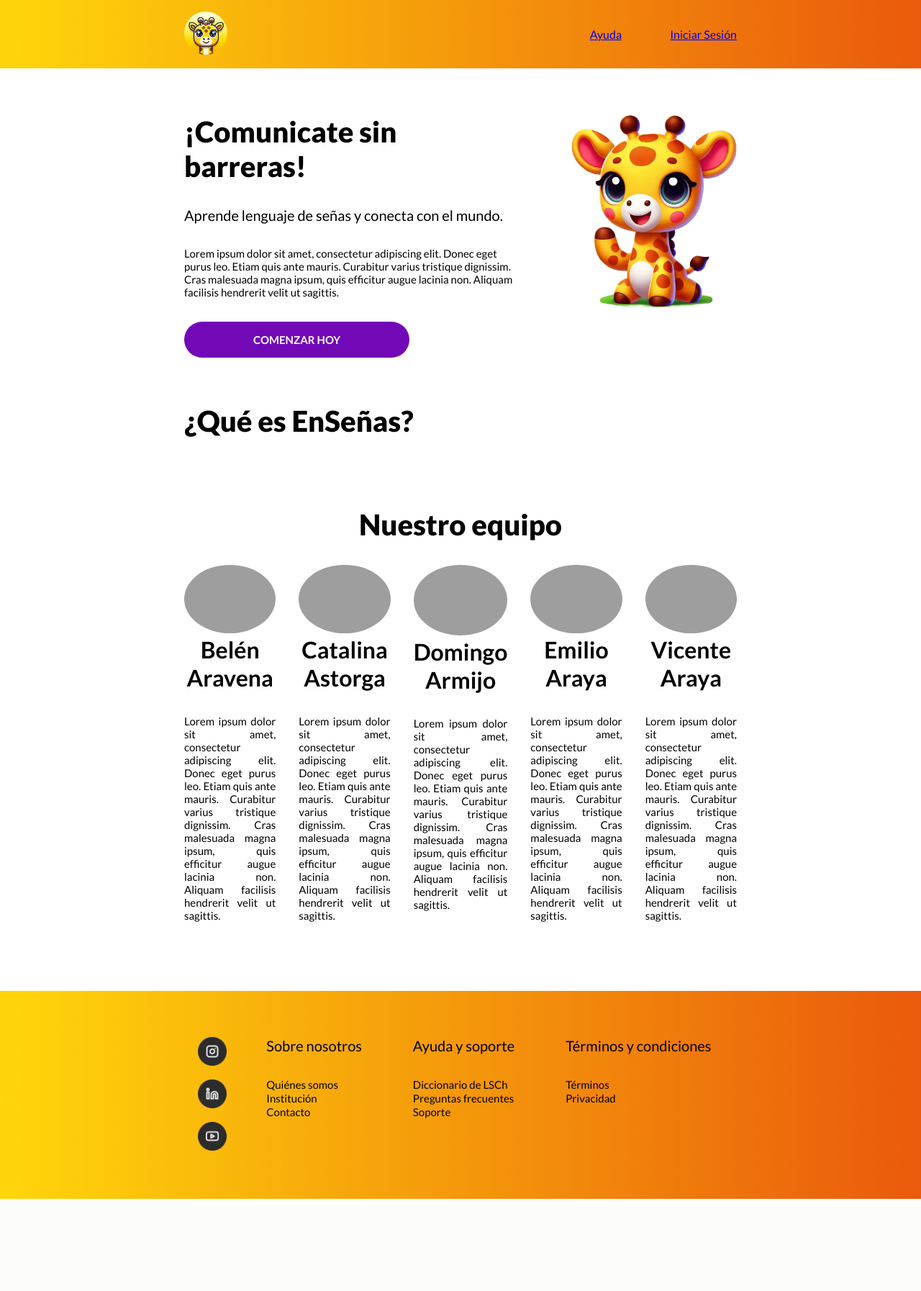
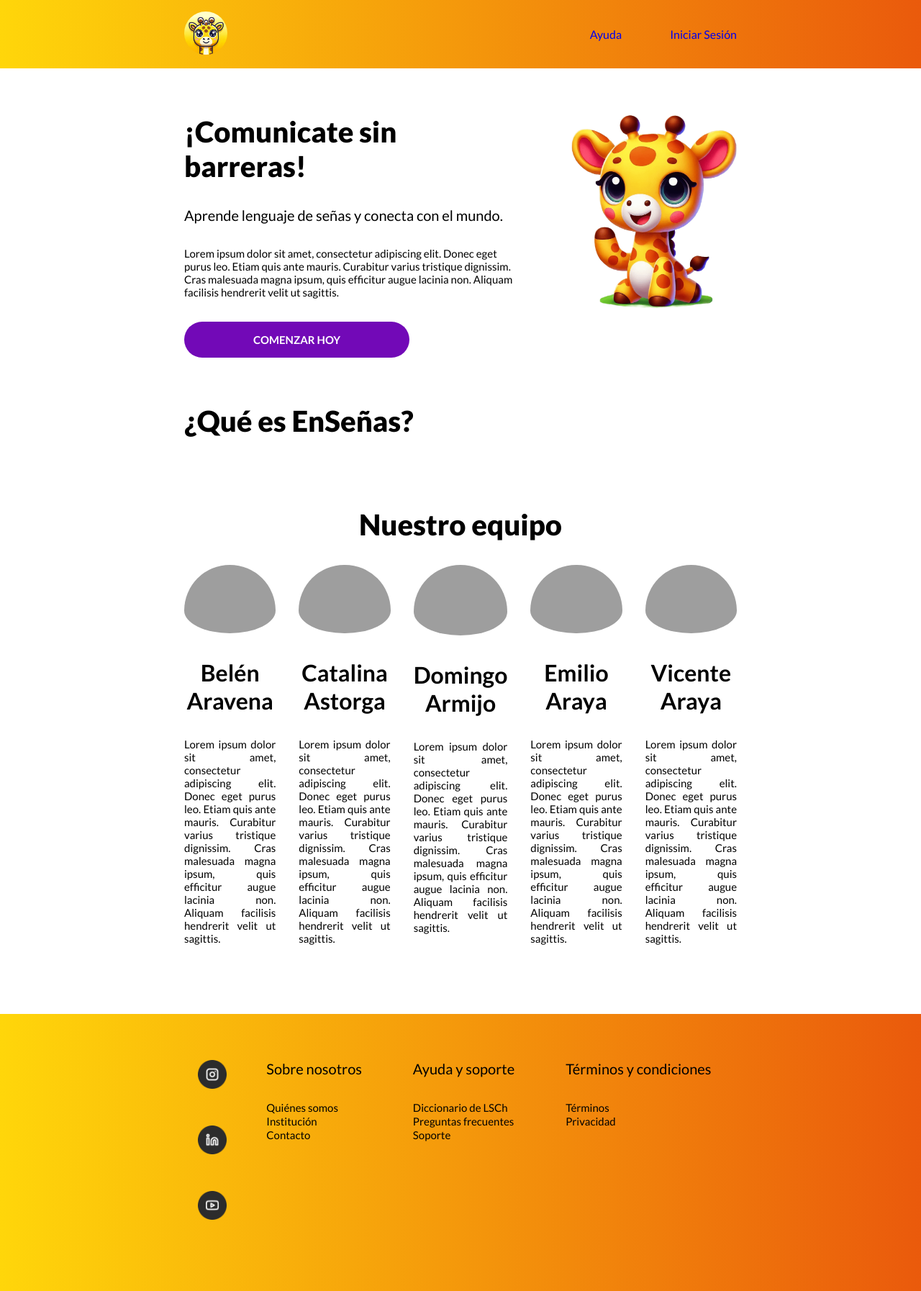
Before and after one commit to castorgausm/EnSenas, a Django app: page / in a window 1280 px wide. Shown: the whole page at 72% size. Before the commit the page ends 1666 px from the top, so only its background shows below. Run offline with Django 3.2, Linux system fonts and the light colour scheme; grey boxes are pictures that could not be loaded.

Commit message:
Modificaciones de errores

```diff
--- a/static/styles.css
+++ b/static/styles.css
@@ -50,9 +50,13 @@ p {
     padding-bottom: 2rem;
 }
 
+a {
+    text-decoration: none;
+}
+
 img {
     width: 100%;
-    padding-bottom: 2 rem;
+    padding-bottom: 2rem;
 }
 
 button {
@@ -95,6 +99,7 @@ header {
     width: 60px;
     border-radius: 50%;
     cursor: pointer;
+    padding-bottom: 0;
 }
 
 .navlinks li {
@@ -161,7 +166,6 @@ footer {
 }
 
 .footersection ul li a{
-    text-decoration: none;
     color: black;
     font-size: 15px;
 }
```
